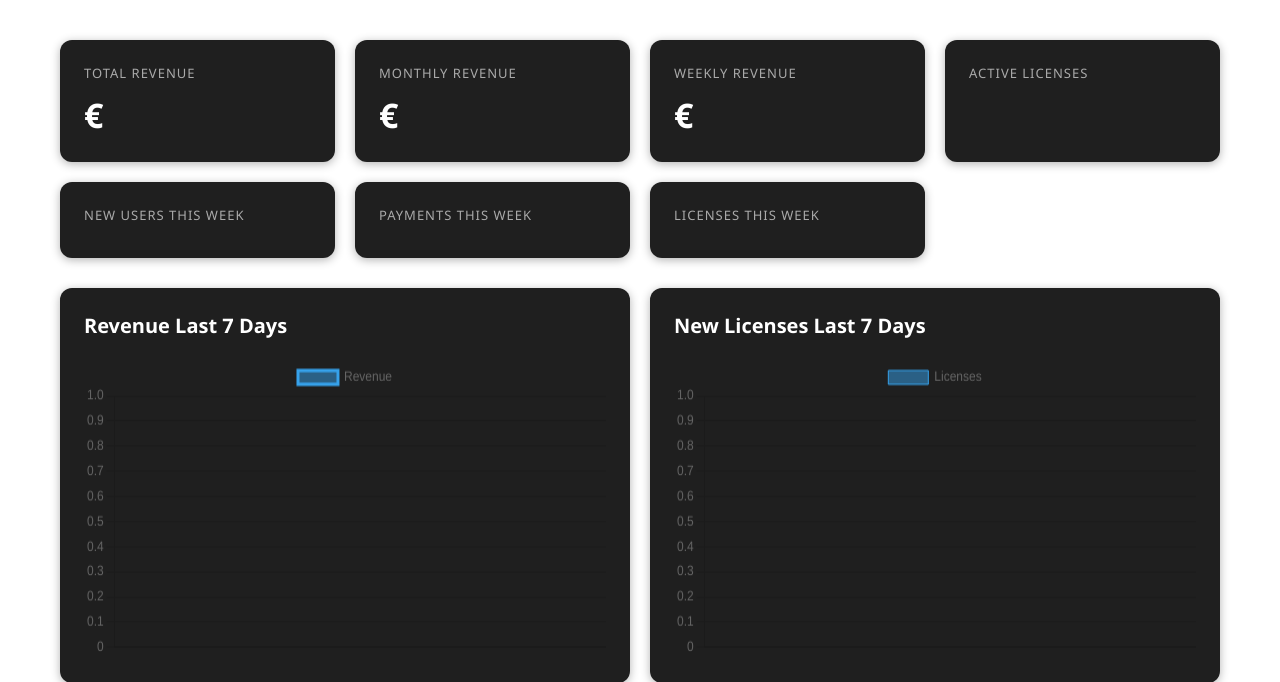
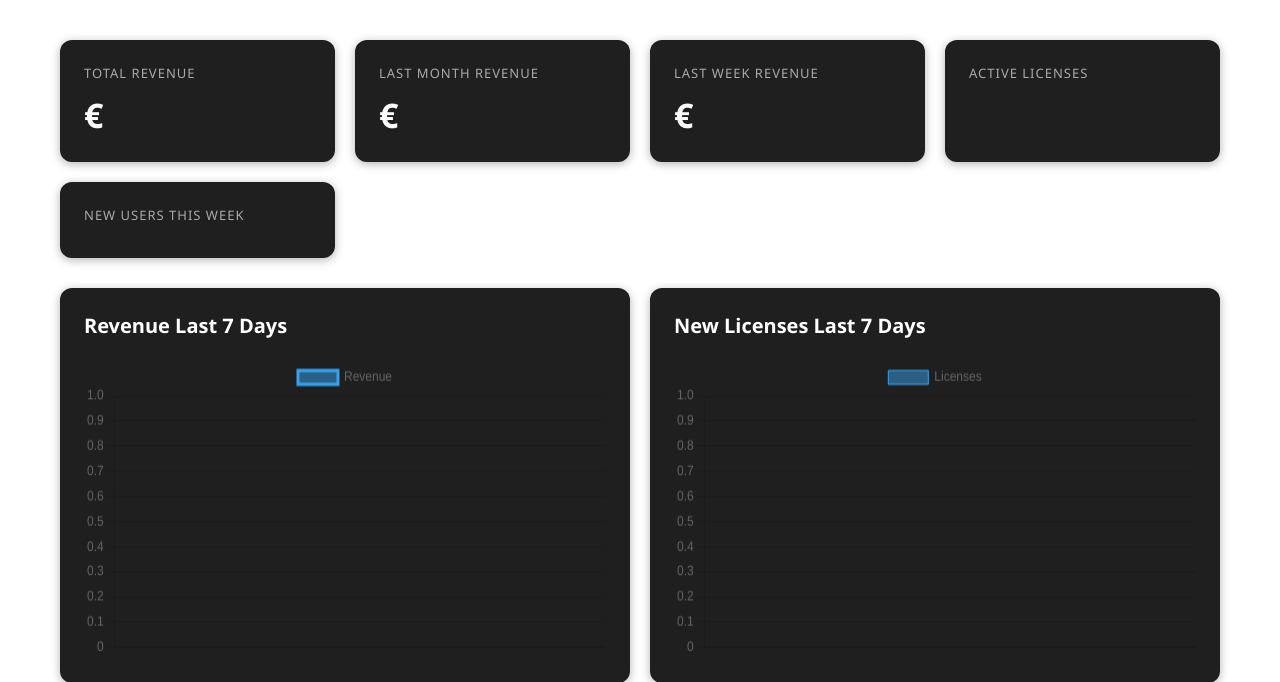
Before and after one commit to TheSukhSingh/scoutingdesk-website, a Django app: template templates/admin/index.html in a window 1280 px wide. Shown: the part 92-774 px from the top of the page. Run offline with Django 5.2, Linux system fonts and the light colour scheme; the template is opened without the code that fills it, so the values that code supplies are empty.

Commit message:
admin dashboard fix

```diff
--- a/templates/admin/index.html
+++ b/templates/admin/index.html
@@ -115,14 +115,14 @@
         </div>
 
         <div class="stat-card">
-            <div class="stat-title">Monthly Revenue</div>
+            <div class="stat-title">Last Month Revenue</div>
             <div class="stat-value">
                 €{{ dashboard_stats.monthly_revenue }}
             </div>
         </div>
 
         <div class="stat-card">
-            <div class="stat-title">Weekly Revenue</div>
+            <div class="stat-title">Last Week Revenue</div>
             <div class="stat-value">
                 €{{ dashboard_stats.weekly_revenue }}
             </div>
@@ -139,20 +139,6 @@
             <div class="stat-title">New Users This Week</div>
             <div class="stat-value">
                 {{ new_users_week }}
-            </div>
-        </div>
-
-        <div class="stat-card">
-            <div class="stat-title">Payments This Week</div>
-            <div class="stat-value">
-                {{ payments_this_week }}
-            </div>
-        </div>
-
-        <div class="stat-card">
-            <div class="stat-title">Licenses This Week</div>
-            <div class="stat-value">
-                {{ licenses_this_week }}
             </div>
         </div>
 
```
